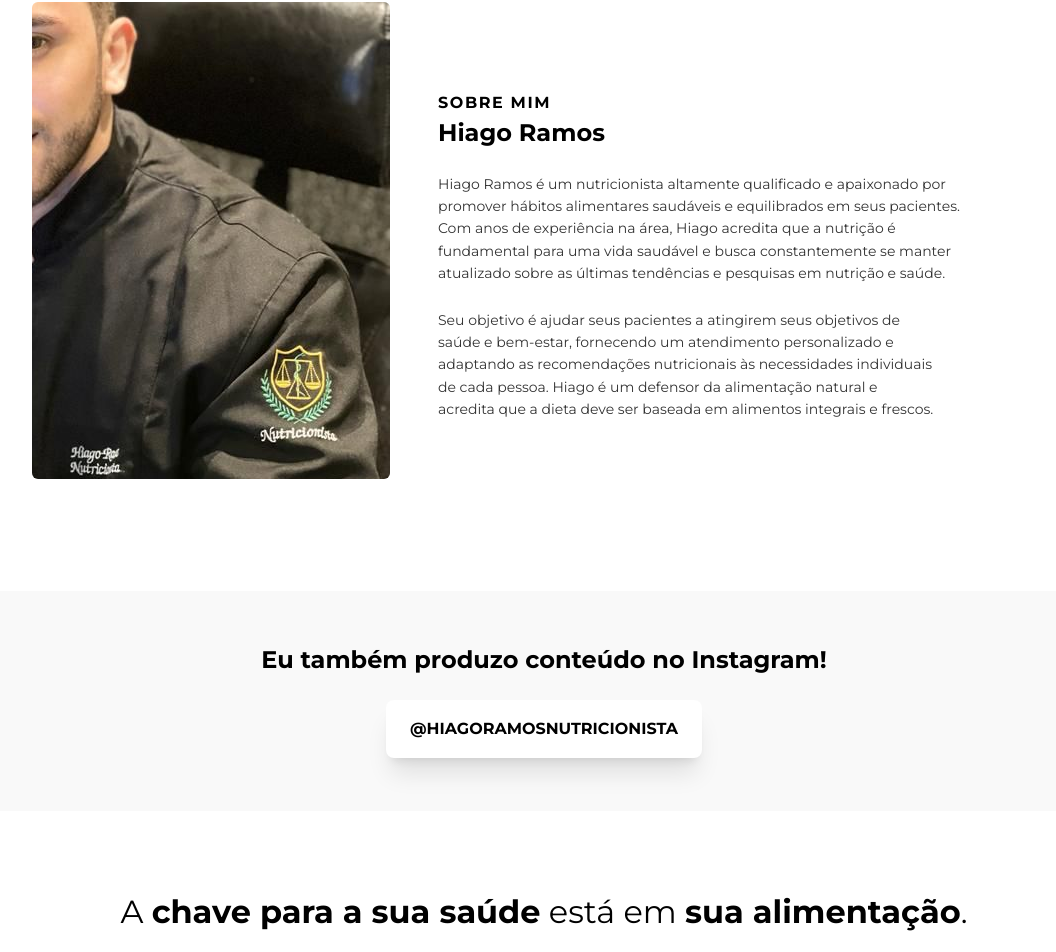
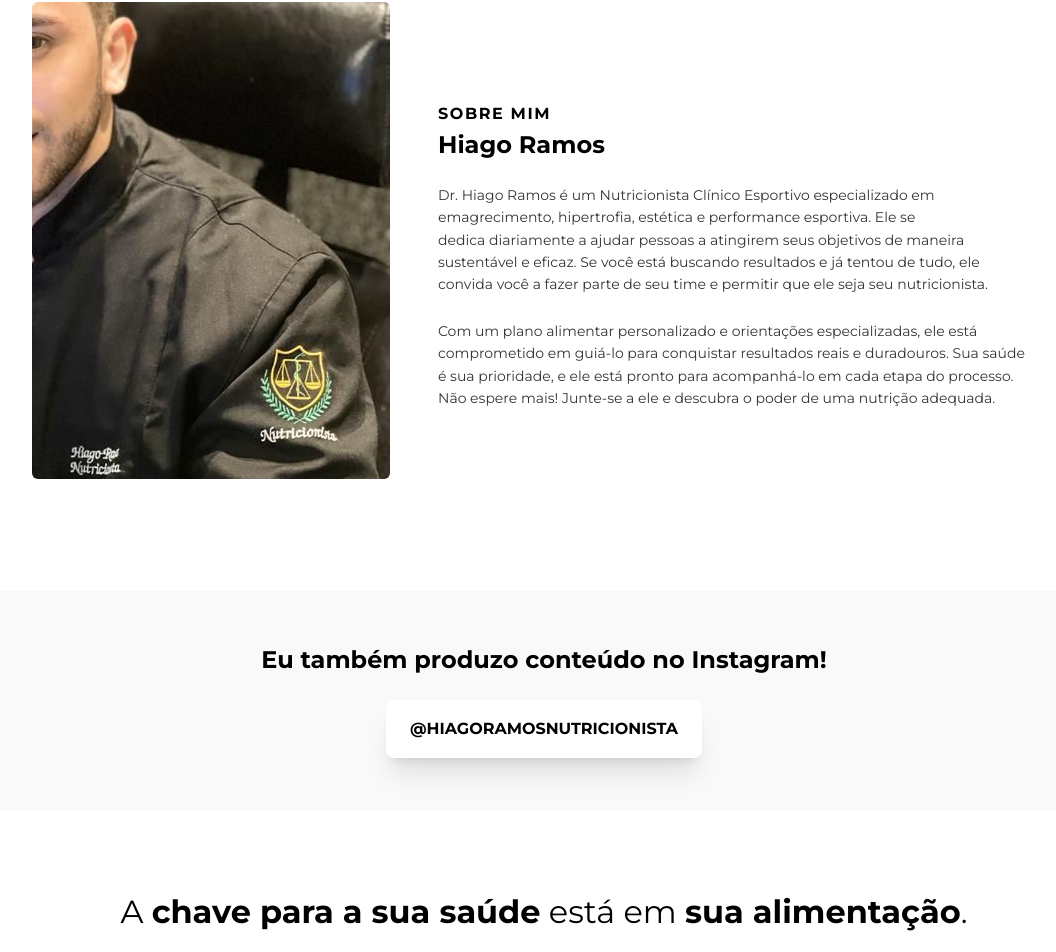
Before and after one commit to sou-gabriel/hiagoramosnutricionista, a Next.js app: page / in a window 1280 px wide. Shown: the part 878-1830 px from the top of the page, without its empty margins (96-1152 px from the left). Built offline with nearby package versions, Linux system fonts and the light colour scheme; a web font is replaced by a local one.

Commit message:
feat: change text

```diff
--- a/src/pages/index.tsx
+++ b/src/pages/index.tsx
@@ -80,13 +80,13 @@ export default function Home() {
         </section>
 
         <section id="about" className="px-4 py-20">
-          <div className="flex flex-col-reverse items-stretch max-w-5xl gap-12 mx-auto text-center md:flex-row md:items-center md:justify-between md:text-left">
+          <div className="mx-auto flex max-w-5xl flex-col-reverse items-stretch gap-12 text-center md:flex-row md:items-center md:justify-between md:text-left">
             <Image
               alt="Foto nutricionista Hiago Ramos em uma de suas salas de atendimento."
               src="/hiago.jpeg"
               width={358}
               height={358}
-              className="self-center object-none object-right mb-8 rounded-md"
+              className="mb-8 self-center rounded-md object-none object-right"
             />
 
             <div className="md:flex-[2]">
@@ -99,23 +99,24 @@ export default function Home() {
               </strong>
               <p className="mb-6 text-sm leading-[22.4px] opacity-80">
                 <Balancer>
-                  Hiago Ramos é um nutricionista altamente qualificado e
-                  apaixonado por promover hábitos alimentares saudáveis e
-                  equilibrados em seus pacientes. Com anos de experiência na
-                  área, Hiago acredita que a nutrição é fundamental para uma
-                  vida saudável e busca constantemente se manter atualizado
-                  sobre as últimas tendências e pesquisas em nutrição e saúde.
+                  Dr. Hiago Ramos é um Nutricionista Clínico Esportivo
+                  especializado em emagrecimento, hipertrofia, estética e
+                  performance esportiva. Ele se dedica diariamente a ajudar
+                  pessoas a atingirem seus objetivos de maneira sustentável e
+                  eficaz. Se você está buscando resultados e já tentou de tudo,
+                  ele convida você a fazer parte de seu time e permitir que ele
+                  seja seu nutricionista.
                 </Balancer>
               </p>
 
               <p className="text-sm leading-[22.4px] opacity-80">
                 <Balancer>
-                  Seu objetivo é ajudar seus pacientes a atingirem seus
-                  objetivos de saúde e bem-estar, fornecendo um atendimento
-                  personalizado e adaptando as recomendações nutricionais às
-                  necessidades individuais de cada pessoa. Hiago é um defensor
-                  da alimentação natural e acredita que a dieta deve ser baseada
-                  em alimentos integrais e frescos.
+                  Com um plano alimentar personalizado e orientações
+                  especializadas, ele está comprometido em guiá-lo para
+                  conquistar resultados reais e duradouros. Sua saúde é sua
+                  prioridade, e ele está pronto para acompanhá-lo em cada etapa
+                  do processo. Não espere mais! Junte-se a ele e descubra o
+                  poder de uma nutrição adequada.
                 </Balancer>
               </p>
             </div>
```
